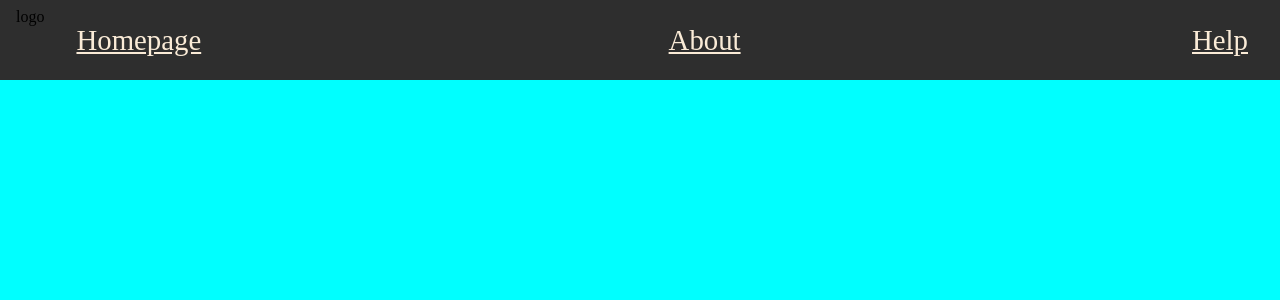
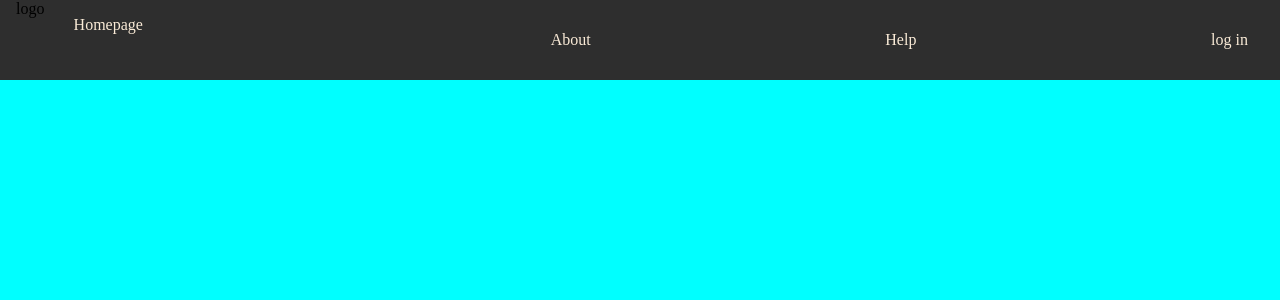
Before and after one commit to tahrer007/spot-it-web, a React (Create React App) app in the folder client/: page /Help in a window 1280 px wide. Shown: the top 300 px of the page. Built offline with nearby package versions, Linux system fonts and the light colour scheme.

Commit message:
fix map mark bug , nav bar

```diff
--- a/client/src/components/googleMap/map.js
+++ b/client/src/components/googleMap/map.js
@@ -131,7 +131,7 @@ export default function Map() {
               setSelected(marker);
             }}
             icon={{
-              url: `../../assets/images/pumbaa.png`,
+              url: `./pumbaa.png`,
               origin: new window.google.maps.Point(0, 0),
               anchor: new window.google.maps.Point(15, 15),
               scaledSize: new window.google.maps.Size(30, 30),
--- a/client/src/components/navbar/navbar.css
+++ b/client/src/components/navbar/navbar.css
@@ -12,20 +12,21 @@
   .navbarLeft {
     display: flex;
     margin: 0 1rem;
+    height: 100%;
+    width: 20%;
   }
 
   .navbarLogo {
     height: 100%;
-    width: 20%;
+    width: 10%;
   }
 
 
-  .navbar--link {
+  .navbarLink {
     color: antiquewhite;
     padding: 1rem;
     margin: 0 1rem;
     text-decoration: none;
-    font-size: 1.8rem;
     cursor: pointer;
   }
 
@@ -37,7 +38,6 @@
     color: antiquewhite;
     padding: 1rem;
     margin: 0 1rem;
-    font-size: 1.8rem;
     cursor: pointer;
     border: none;
     background: transparent;
--- a/client/src/components/navbar/navbar.js
+++ b/client/src/components/navbar/navbar.js
@@ -18,6 +18,9 @@ export default class Navbar extends Component {
         <Link className="navbarLink navbarBtn" to="/help">
           Help
         </Link>
+        <Link className="navbarLink navbarBtn" to="/">
+            log in
+          </Link>
       </header>
     );
   }
```
Also changed, not shown: client/public/pumbaa.png (added).
